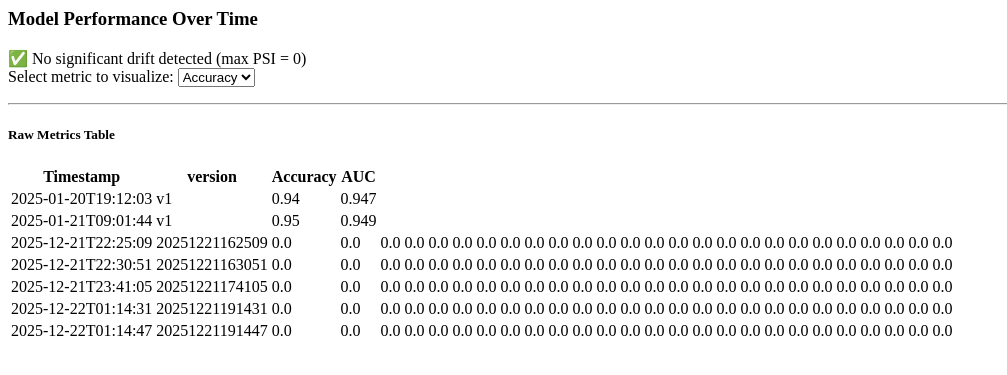
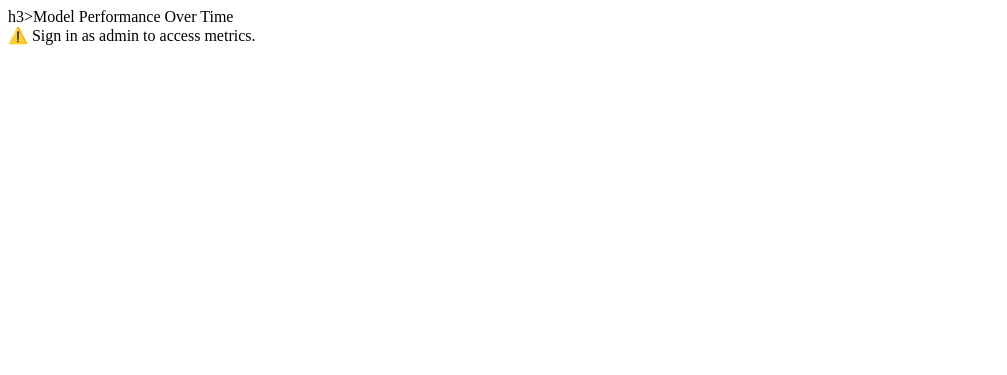
Before and after one commit to DuztyMusketear/migraine_clinical_dashboard, a Flask app: page /metrics in a window 1280 px wide. Shown: the top 375 px of the page, without its empty margins (0-1007 px from the left). Run offline with Flask 3, Linux system fonts and the light colour scheme; the visitor is signed in with stand-in values (Sample User, id 1); parts of the project's set-up code (start-up, migrations or seed data) failed here and were passed over.

Commit message:
Fixed Model Metrics: PSI for features wasn't displaying Added Scroll bars

```diff
--- a/webapp/app.py
+++ b/webapp/app.py
@@ -91,10 +91,16 @@
     global_feature_imp = global_feature_summary(model)
     active_version = get_active_version()
 
+    # --- Metrics / PSI ---
+    metrics_table = []
+    max_psi = 0
+    metrics_available = False
+    metric_options = []
+    metrics_chart = None
+    psi_values = {}  # define this here so it's always available
+
     if is_admin:
         metrics_registry = load_metrics()  # load all versions
-        metrics_table = []
-        psi_values = {}
         all_keys = set()  # collect all keys (Accuracy, AUC, PSI_...)
 
         if metrics_registry:
@@ -140,7 +146,7 @@
                 color="version",
                 title=f"{metric_to_plot} Over Time"
             )
-            metrics_chart = fig.to_html(full_html=False)
+            metrics_chart = fig.to_html(full_html=False, include_plotlyjs='cdn', config={'responsive': True})
 
 
     return render_template(
--- a/webapp/templates/metrics.html
+++ b/webapp/templates/metrics.html
@@ -1,5 +1,9 @@
-<h3>Model Performance Over Time</h3>
+h3>Model Performance Over Time</h3>
 
+{% if not is_admin %}
+  <div class="alert alert-info">⚠️ Sign in as admin to access metrics.</div>
+
+{% else %}
   {% if not metrics_available %}
     <div class="alert alert-info">No metrics logged yet.</div>
   {% else %}
@@ -26,6 +30,7 @@
 
     <hr>
     <h5>Raw Metrics Table</h5>
+    <div style="overflow-x:auto;">
       <table class="table table-striped table-sm">
         <thead>
           <tr>
@@ -50,4 +55,6 @@
           {% endfor %}
         </tbody>
       </table>
+    </div>
   {% endif %}
+{% endif %}
--- a/webapp/templates/patient.html
+++ b/webapp/templates/patient.html
@@ -16,7 +16,9 @@
   <p>Probability: {{ probability|round(3) }}</p>
 
   <h5>Patient Data</h5>
-  {{ patient_row.to_html(classes="table table-striped")|safe }}
+  <div style="overflow-x:auto;">
+    {{ patient_row.to_html(classes="table table-striped table-sm")|safe }}
+  </div>
 {% else %}
   <p class="text-muted mt-3">No patient selected.</p>
 {% endif %}
```
Also changed, not shown: webapp/templates/layout.html (+22 -0 lines). Lines whose indentation alone changed are shown as unchanged.
